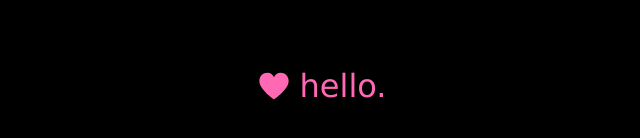
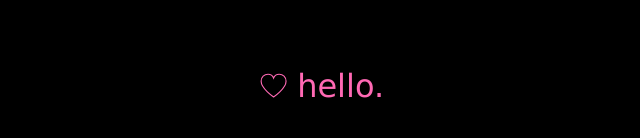
Before and after one commit to hello-henriqz/henriqz, a plain HTML site: page index.html in a window 1280 px wide. Shown: the part 314-452 px from the top of the page, without its empty margins (318-958 px from the left). Drawn offline with Linux system fonts and the light colour scheme.

Commit message:
Update index.html

```diff
--- a/index.html
+++ b/index.html
@@ -24,18 +24,18 @@
         font-size: 32px;
       }
 
-      svg {
-        width: 1em;
-        height: 1em;
-        margin-right: 10px;
-        flex-shrink: 0;
-      }
+svg {
+  width: 0.85em;
+  height: 0.85em;
+  margin-right: 10px;
+  flex-shrink: 0;
+}
     </style>
   </head>
   <body>
     <h1>
       <svg xmlns="http://www.w3.org/2000/svg" viewBox="0 0 72 72">
-        <path fill="hotpink" d="M36 66C36 66 3 43.8 3 24.5 3 13.5 11 6 21.3 6c6.8 0 12.4 4.2 14.7 10.1C38.3 10.2 43.8 6 50.7 6 61 6 69 13.5 69 24.5 69 43.8 36 66 36 66z"/>
+        <path fill="none" stroke="hotpink" stroke-width="3" d="M36 66C36 66 3 43.8 3 24.5 3 13.5 11 6 21.3 6c6.8 0 12.4 4.2 14.7 10.1C38.3 10.2 43.8 6 50.7 6 61 6 69 13.5 69 24.5 69 43.8 36 66 36 66z"/>
       </svg>
       hello.
     </h1>
```
